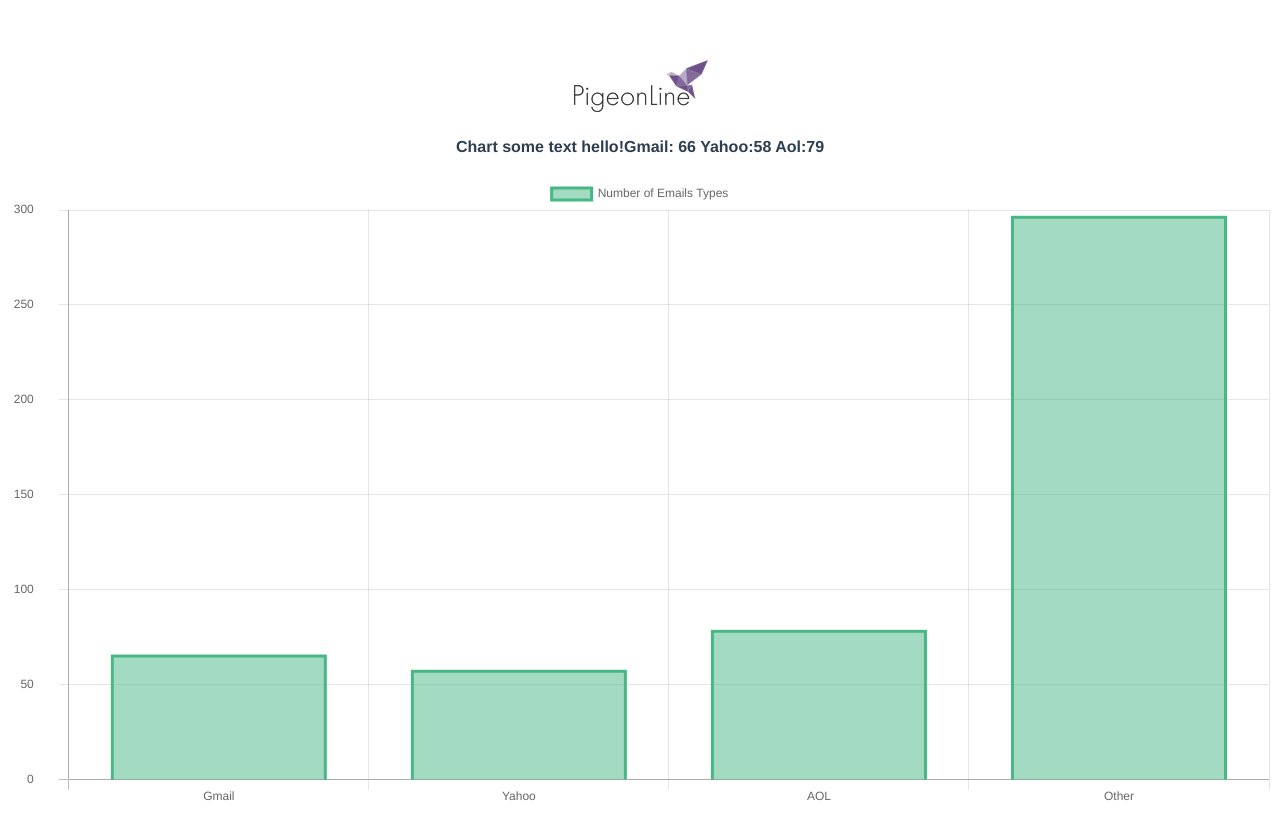
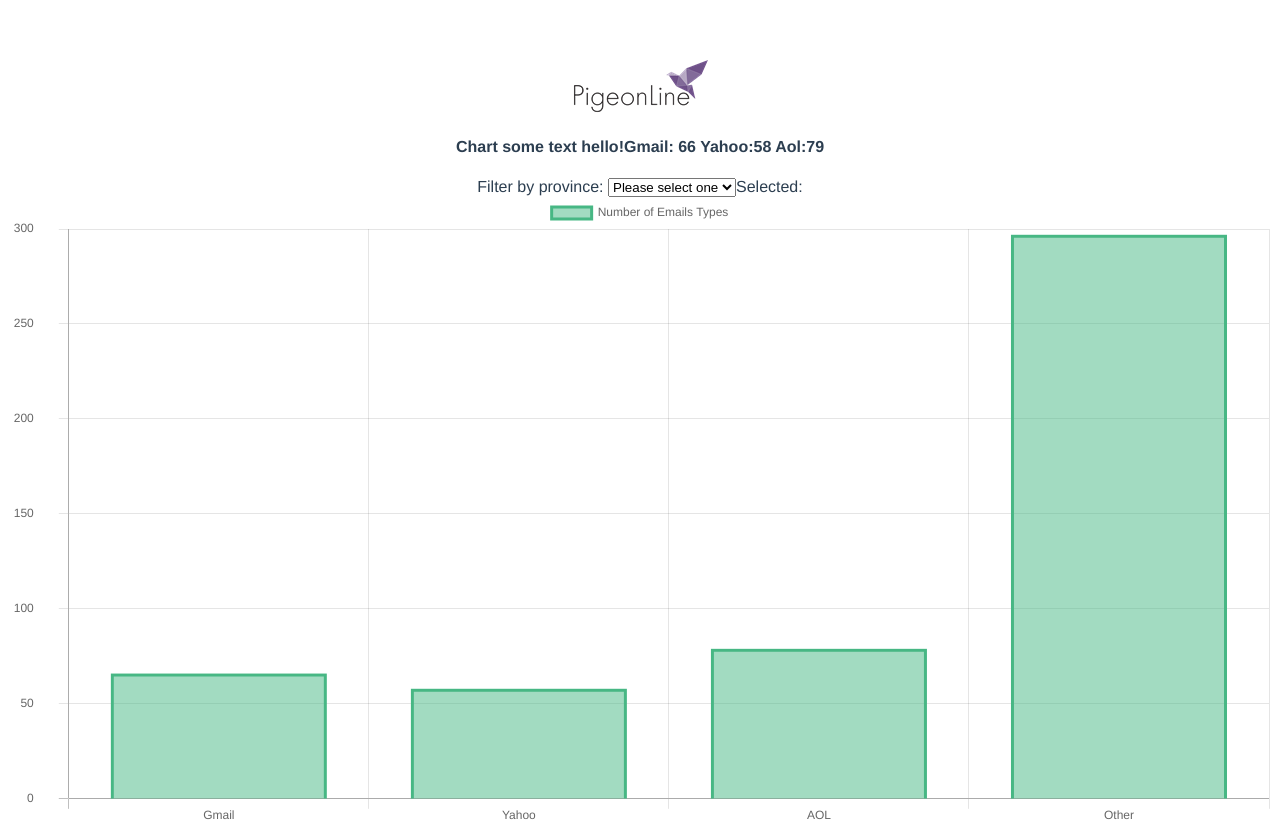
Before and after one commit to StanleyTYLau/pigeonline, a Vue app: page / in a window 1280 px wide. Shown: the top 822 px of the page. Built offline with nearby package versions, Linux system fonts and the light colour scheme.

Commit message:
drop down menu

```diff
--- a/src/components/Chart.vue
+++ b/src/components/Chart.vue
@@ -3,7 +3,27 @@
 <template>
   <div>
     <h4>Chart {{abc}}</h4>
-    <canvas id="planet-chart"></canvas>
+    <span>Filter by province: </span>
+    <select v-model="provinceFilter">
+      <option disabled value="">Please select one</option>
+      <option>All Provinces</option>
+      <option>AB</option>
+      <option>BC</option>
+      <option>MB</option>
+      <option>NB</option>
+      <option>NL</option>
+      <option>NT</option>
+      <option>NS</option>
+      <option>NU</option>
+      <option>ON</option>
+      <option>PE</option>
+      <option>QC</option>
+      <option>SK</option>
+      <option>YT</option>
+    </select>
+    <span>Selected: {{ provinceFilter }}</span>
+
+    <canvas id="email-chart"></canvas>
   </div>
 </template>
 
@@ -90,12 +110,13 @@ export default {
 
     return {
       abc: this.testing + " hello!Gmail: " + countGmail + " Yahoo:" + countYahoo + " Aol:" + countAol,
-      chartData: chartData
+      chartData: chartData,
+      provinceFilter: ''
     }
   },
 
   mounted() {
-    this.createChart('planet-chart', this.chartData);
+    this.createChart('email-chart', this.chartData);
   }
 }
 </script>
```
